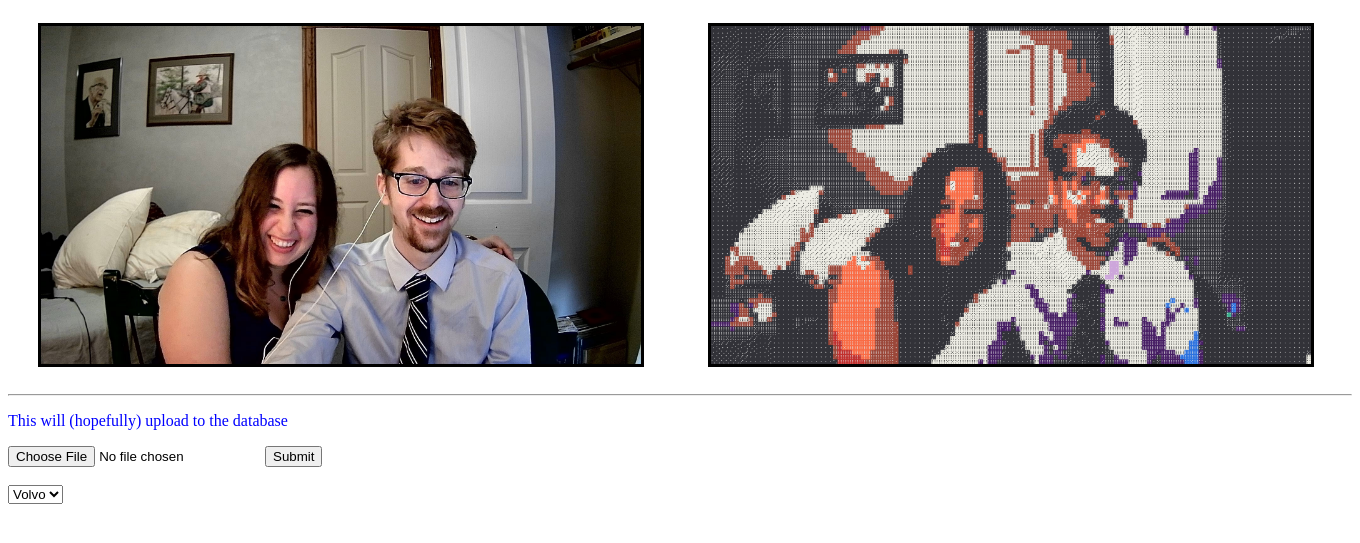
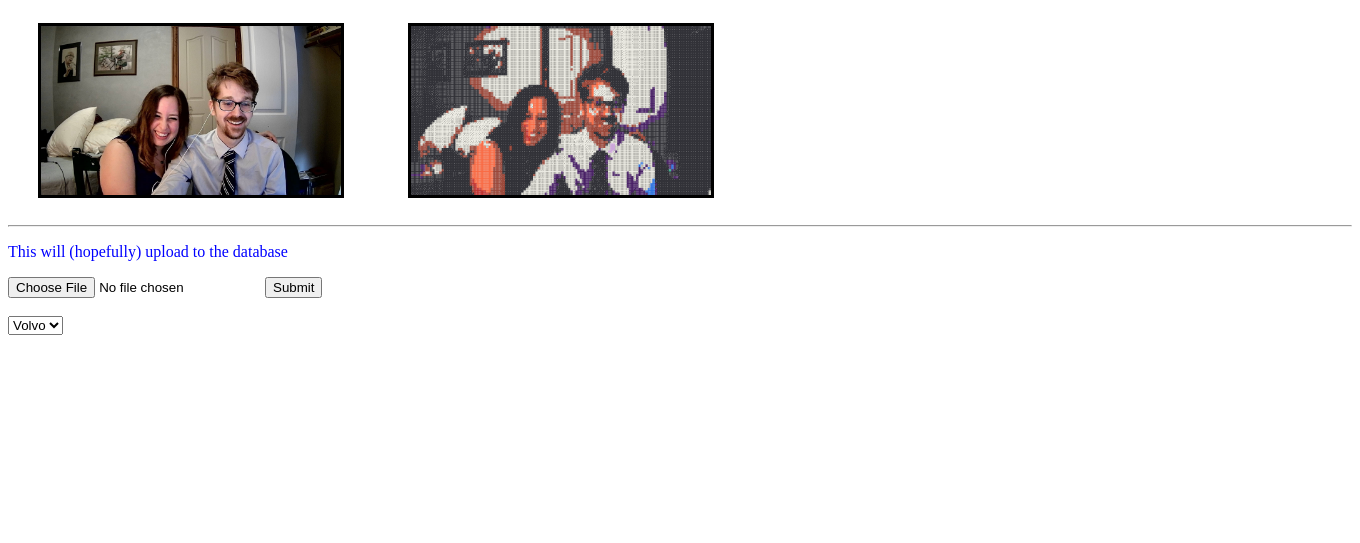
Before and after one commit to Chantland/FastAPI-Dice-APP, a FastAPI app: page / in a window 1360 px wide. Shown: the top 543 px of the page. Run offline with FastAPI, Linux system fonts and the light colour scheme; data that the repository does not hold is empty.

Commit message:
removed venv, added requirements text

```diff
--- a/main.py
+++ b/main.py
@@ -1,3 +1,7 @@
+# requirements file: pip install -r requirements.txt
+# does not include: fastapi Uvicorn, SQLalchemy, CV2, or multipart
+# (pip install fastapi uvicorn SQLalchemy opencv-python python-multipart)
+
 from typing import Union, Optional, List
 from fastapi import Depends, FastAPI, Request, File, UploadFile, status, Form
 
@@ -26,6 +30,7 @@ app.mount("/static", StaticFiles(directory="static"), name="static")
 
 templates = Jinja2Templates(directory="templates")
 
+# run on command
 import uvicorn
 if __name__ == "__main__":
     uvicorn.run(app, host="0.0.0.0", port=8000)
--- a/static/styles.css
+++ b/static/style.css
@@ -7,7 +7,7 @@ h1 {
 }
 
 img {
-    width: 600px;
+    width: 300px;
     margin: 15px 30px;
     border: 3px solid black;
     display: inline-block;
--- a/templates/main.html
+++ b/templates/main.html
@@ -4,7 +4,7 @@
     <meta charset="UTF-8">
     <meta name="viewport" content="width=device-width, initial-scale=1.0">
     <title>Main Page </title>
-    <link href="{{ url_for('static', path='/styles.css') }}" rel="stylesheet">
+    <link href="{{ url_for('static', path='/style.css') }}" rel="stylesheet">
     <script src = "{{ url_for('static', path='/JS-styling.js') }}"></script>
 
 </head>
```
Also changed, not shown: requirements.txt (added, +36 -0 lines), static/images/J&E_Abby_Wedding.jpg, static/images/J&E_Sunshine.jpg.
